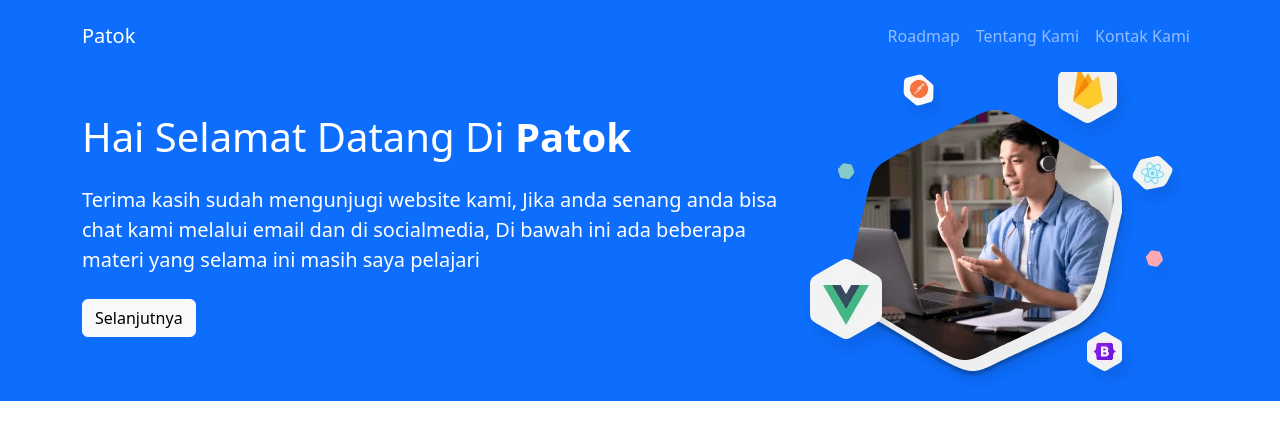
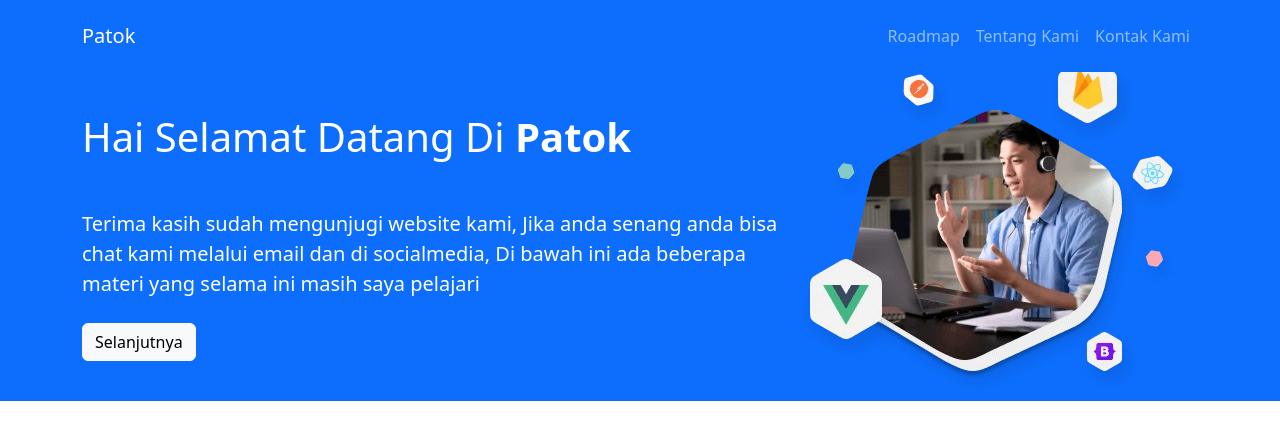
Before and after one commit to bagaspatok0/mywebpatok, a plain HTML site: page index.html in a window 1280 px wide. Shown: the top 444 px of the page. Drawn offline with Linux system fonts and the light colour scheme.

Commit message:
Update index.html

```diff
--- a/index.html
+++ b/index.html
@@ -42,7 +42,7 @@
     <div class="container">
       <div class="d-sm-flex align-items-center justify-content-between">
         <div>
-          <h1>Hai Selamat Datang Di <b>Patok</b></h1>
+          <h1 class="py-4">Hai Selamat Datang Di <b>Patok</b></h1>
           <p class="lead my-4">Terima kasih sudah mengunjugi website kami, Jika anda senang anda bisa chat kami melalui email dan di socialmedia, Di bawah ini ada beberapa materi yang selama ini masih saya pelajari </p>
           <!-- <button class="btn btn-light btn-lg">Lanjut</button> -->
           <a href="#roadmap" class="btn btn-light">Selanjutnya</a>
```
